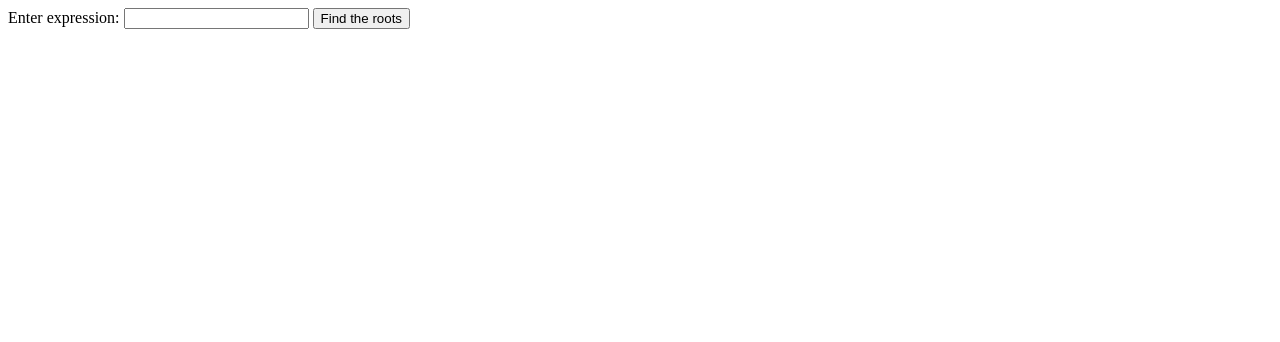
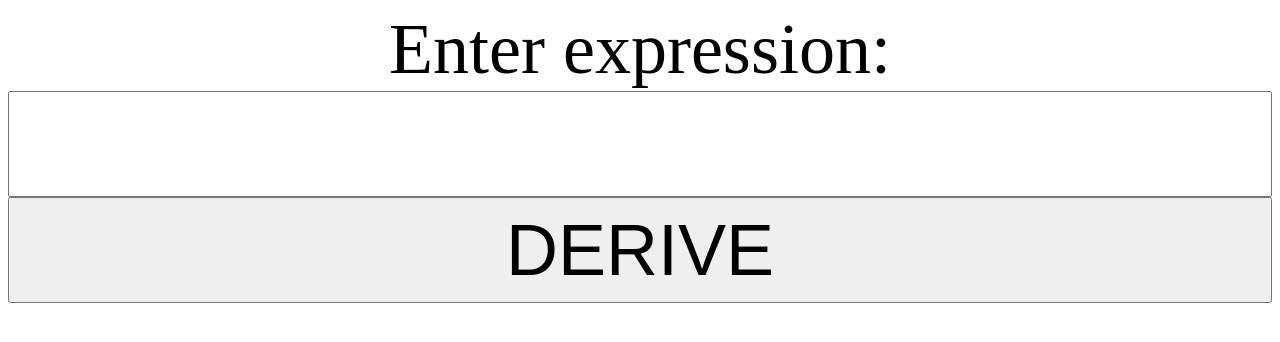
Before and after one commit to k41n/lecture-webpack, a website: page src/index.html in a window 1280 px wide. Drawn offline with Linux system fonts and the light colour scheme.

Commit message:
Added some style

```diff
--- a/src/index.html
+++ b/src/index.html
@@ -1,12 +1,13 @@
 <html>
   <head>
     <script type='text/javascript' src='roots.js'></script>
+    <link href="roots.css" rel="stylesheet" type="text/css">
   </head>
   <body>
-    <form id='form'>
+    <form id='form' class='form'>
       <label for='expression'>Enter expression:</label>
       <input type='text' name='expression' />
-      <input type='submit' value='Find the roots' />
+      <input type='submit' value='DERIVE' />
       <div id='result' />
     </form>
   </body>
--- /dev/null
+++ b/src/roots.css
@@ -0,0 +1,23 @@
+html {
+  font-size: 32px;
+}
+
+.form {
+  text-align: center;
+  width: 100%;
+}
+
+.form label {
+  display: block;
+  font-size: 72px;
+  text-align: center;
+}
+
+.form input, #result {
+  display:     block;
+  font-size:   72px;
+  line-height: 72px;
+  padding:     10px;
+  text-align:  center;
+  width:       100%;
+}
--- a/src/roots.js
+++ b/src/roots.js
@@ -7,7 +7,7 @@ var RootsApp = {
        }
     }
 
-   xmlhttp.open("GET", "https://newton.now.sh/zeroes/" + encodeURIComponent(expression), true);
+   xmlhttp.open("GET", "https://newton.now.sh/derive/" + encodeURIComponent(expression), true);
    xmlhttp.send();
   },
 
```
